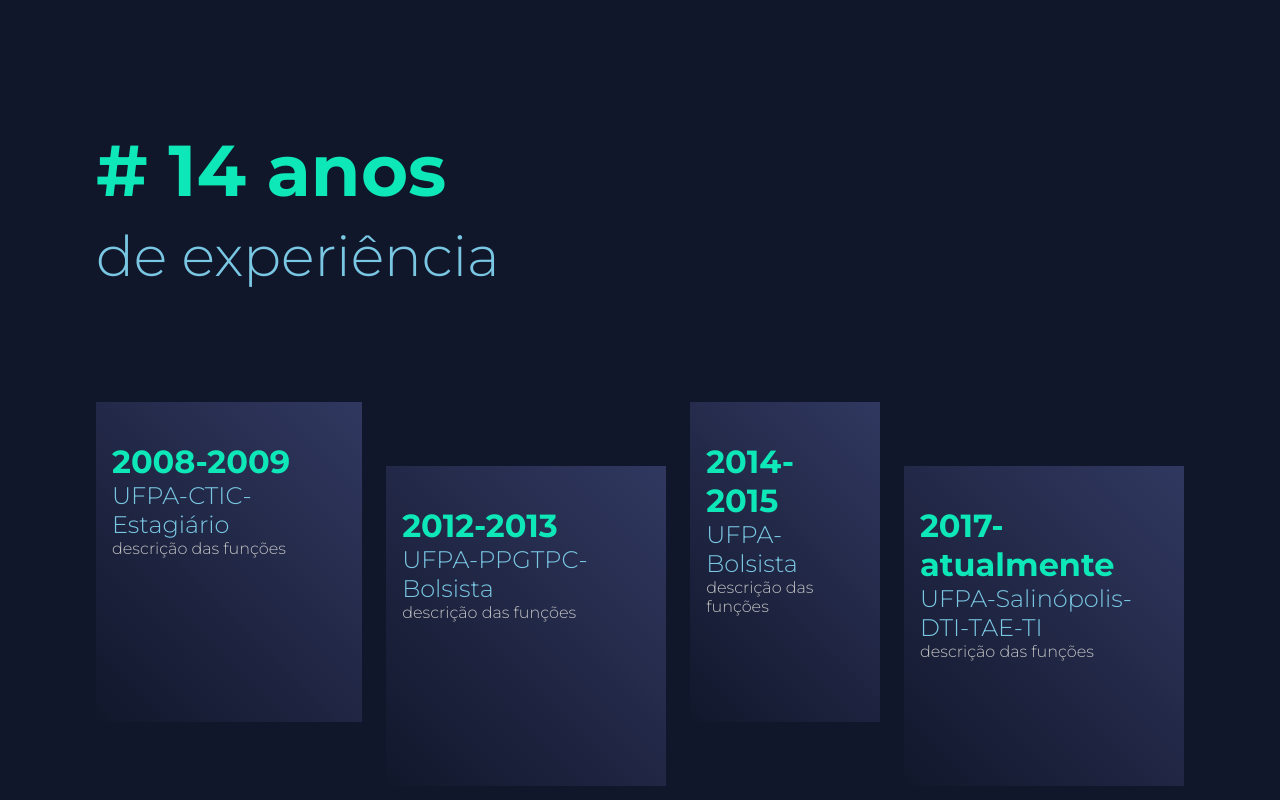
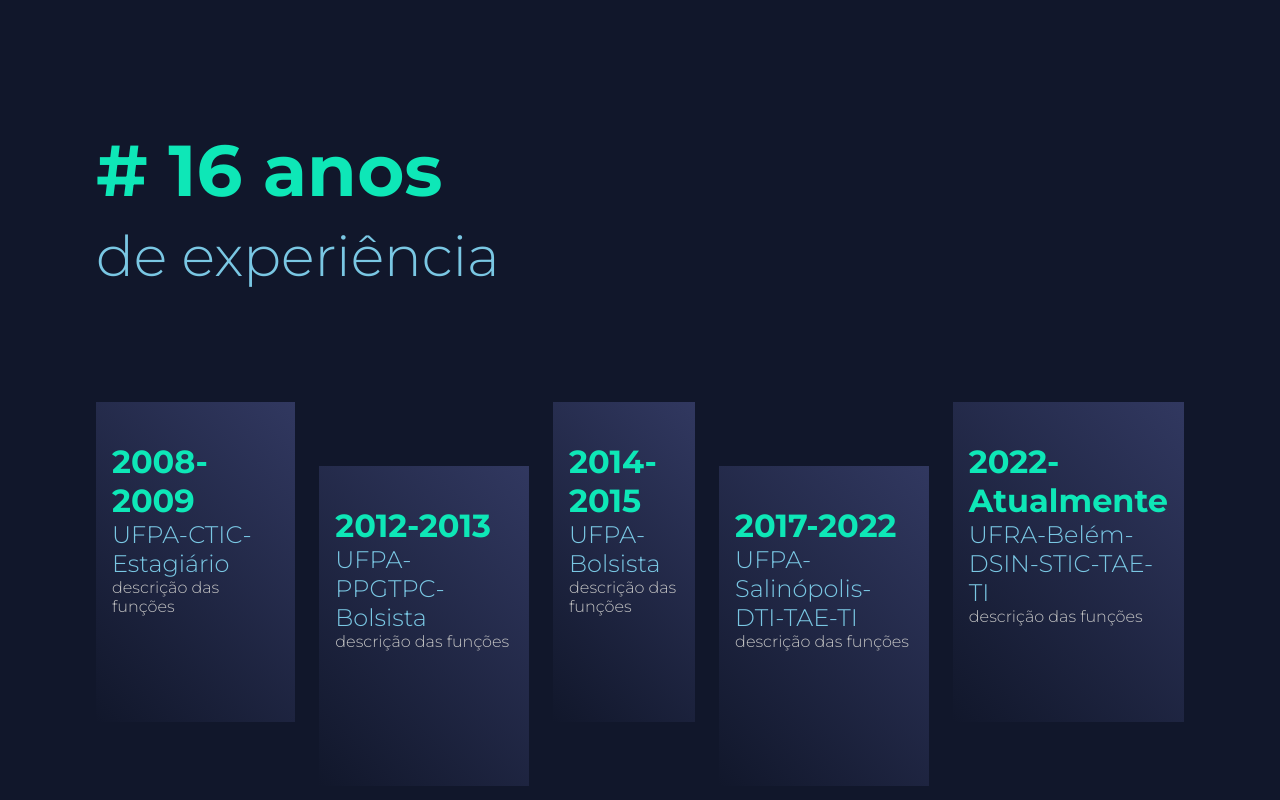
Before and after one commit to Yuri-Rangel-Rabelo-Palheta/meuportfolio, a Next.js app: page / in a window 1280 px wide. Shown: the part 620-1420 px from the top of the page. Built offline with nearby package versions, Linux system fonts and the light colour scheme.

Commit message:
adicionando dados

```diff
--- a/src/components/Experiencias/index.tsx
+++ b/src/components/Experiencias/index.tsx
@@ -7,7 +7,7 @@
 function Experiencias() {
   return (
     <Container>
-      <SectionTitle title= "# 14 anos" description="de experiência"/>
+      <SectionTitle title= "# 16 anos" description="de experiência"/>
 
       <section>
         <ExperienciaItem
@@ -23,8 +23,12 @@
           title="UFPA-Bolsista"
           description="descrição das funções" />
         <ExperienciaItem
-          year="2017-atualmente"
+          year="2017-2022"
           title="UFPA-Salinópolis-DTI-TAE-TI"
+          description="descrição das funções" />
+        <ExperienciaItem
+          year="2022-Atualmente"
+          title="UFRA-Belém-DSIN-STIC-TAE-TI"
           description="descrição das funções" />
 
       </section>
```
